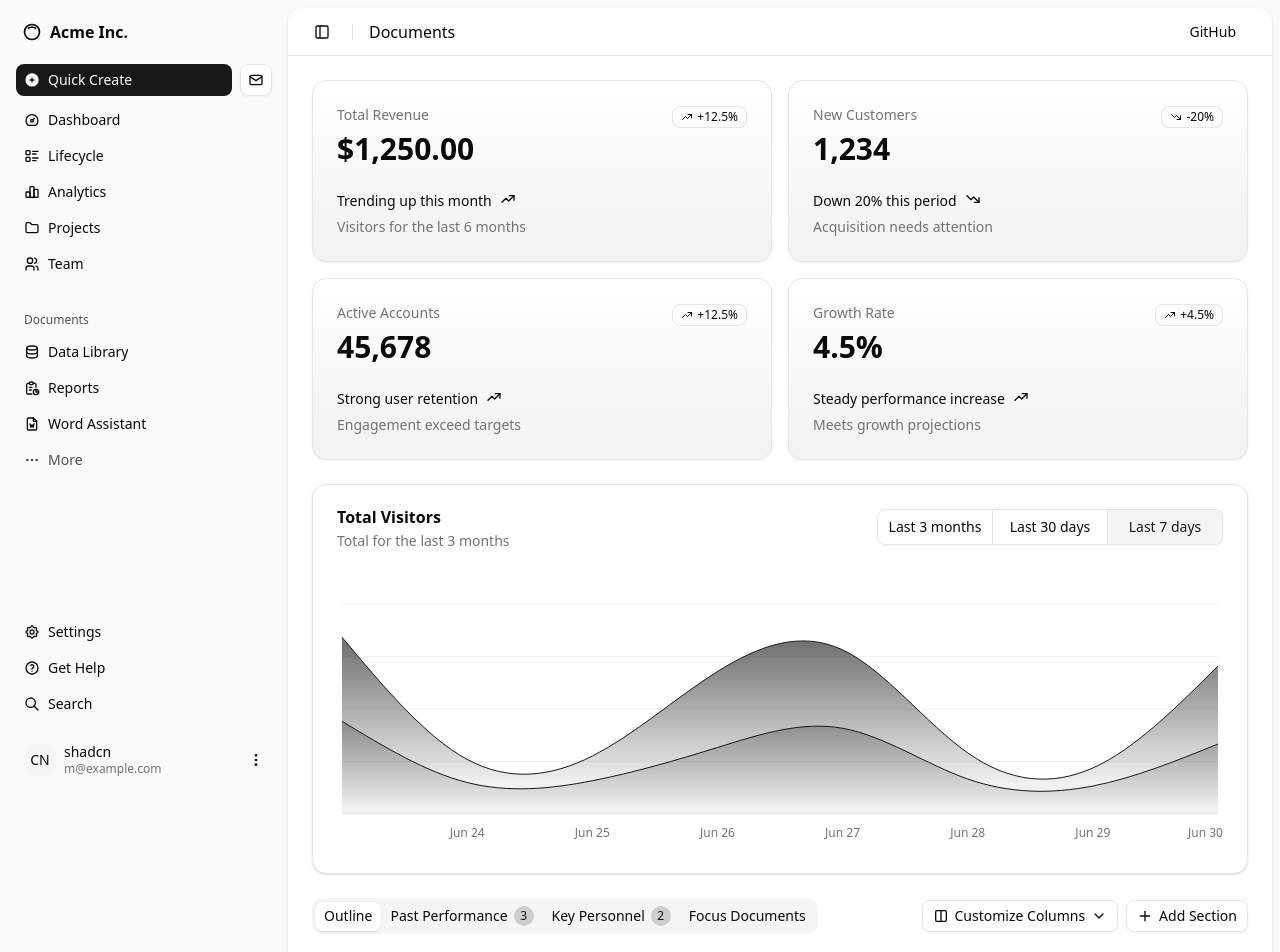
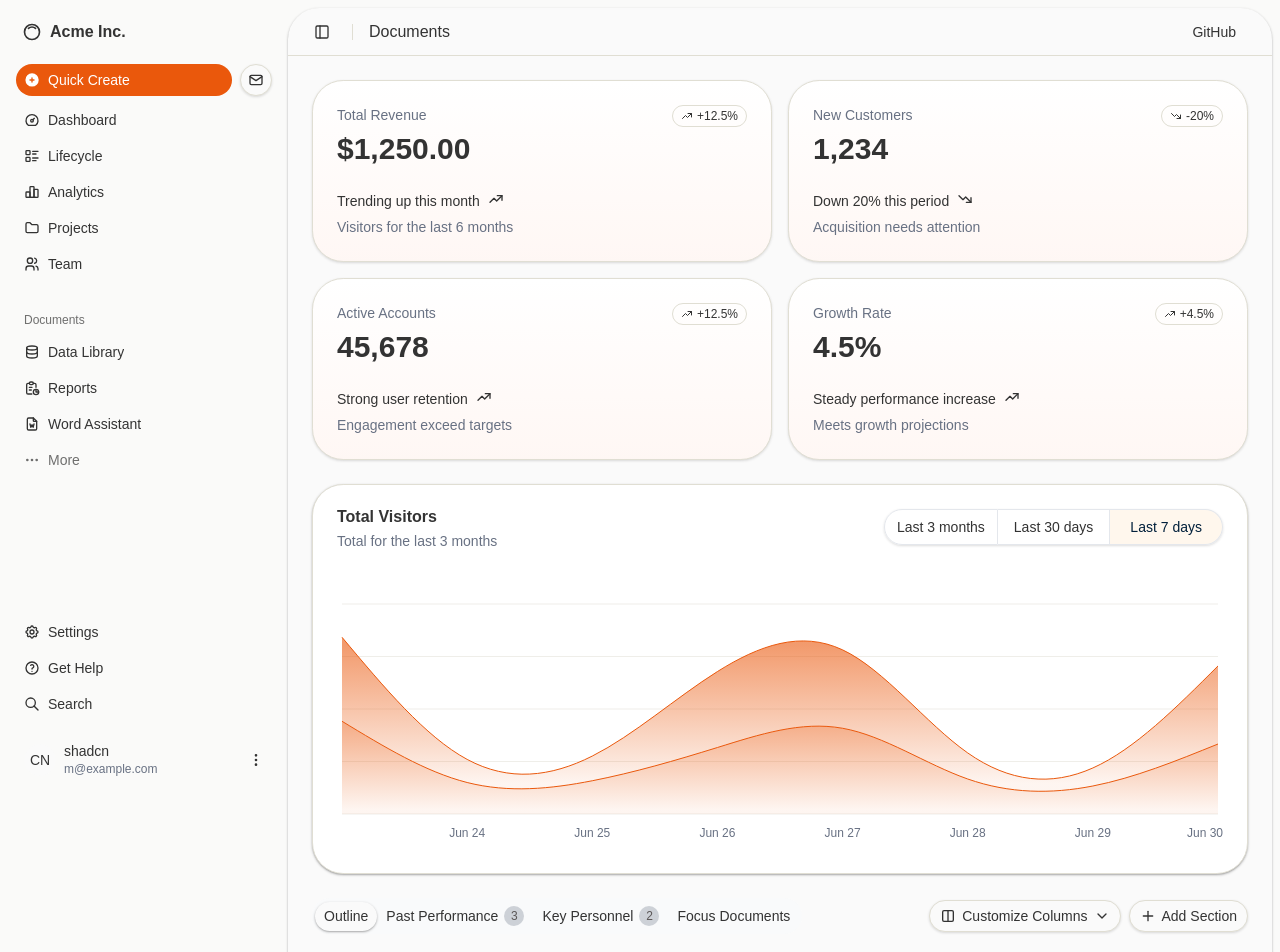
Before and after one commit to Fabrizzioxc/kanri, a React (Vite) app: page / in a window 1280 px wide. Shown: the top 952 px of the page. Built offline with nearby package versions, Linux system fonts and the light colour scheme.

Commit message:
feat: cambio de estilos

```diff
--- a/src/index.css
+++ b/src/index.css
@@ -4,10 +4,6 @@
 @custom-variant dark (&:is(.dark *));
 
 @theme inline {
-  --radius-sm: calc(var(--radius) - 4px);
-  --radius-md: calc(var(--radius) - 2px);
-  --radius-lg: var(--radius);
-  --radius-xl: calc(var(--radius) + 4px);
   --color-background: var(--background);
   --color-foreground: var(--foreground);
   --color-card: var(--card);
@@ -23,6 +19,7 @@
   --color-accent: var(--accent);
   --color-accent-foreground: var(--accent-foreground);
   --color-destructive: var(--destructive);
+  --color-destructive-foreground: var(--destructive-foreground);
   --color-border: var(--border);
   --color-input: var(--input);
   --color-ring: var(--ring);
@@ -39,75 +36,120 @@
   --color-sidebar-accent-foreground: var(--sidebar-accent-foreground);
   --color-sidebar-border: var(--sidebar-border);
   --color-sidebar-ring: var(--sidebar-ring);
+
+  --font-sans: var(--font-sans);
+  --font-mono: var(--font-mono);
+  --font-serif: var(--font-serif);
+
+  --radius-sm: calc(var(--radius) - 4px);
+  --radius-md: calc(var(--radius) - 2px);
+  --radius-lg: var(--radius);
+  --radius-xl: calc(var(--radius) + 4px);
+
+  --shadow-2xs: var(--shadow-2xs);
+  --shadow-xs: var(--shadow-xs);
+  --shadow-sm: var(--shadow-sm);
+  --shadow: var(--shadow);
+  --shadow-md: var(--shadow-md);
+  --shadow-lg: var(--shadow-lg);
+  --shadow-xl: var(--shadow-xl);
+  --shadow-2xl: var(--shadow-2xl);
 }
 
 :root {
-  --radius: 0.625rem;
-  --background: oklch(1 0 0);
-  --foreground: oklch(0.145 0 0);
-  --card: oklch(1 0 0);
-  --card-foreground: oklch(0.145 0 0);
-  --popover: oklch(1 0 0);
-  --popover-foreground: oklch(0.145 0 0);
-  --primary: oklch(0.205 0 0);
-  --primary-foreground: oklch(0.985 0 0);
-  --secondary: oklch(0.97 0 0);
-  --secondary-foreground: oklch(0.205 0 0);
-  --muted: oklch(0.97 0 0);
-  --muted-foreground: oklch(0.556 0 0);
-  --accent: oklch(0.97 0 0);
-  --accent-foreground: oklch(0.205 0 0);
-  --destructive: oklch(0.577 0.245 27.325);
-  --border: oklch(0.922 0 0);
-  --input: oklch(0.922 0 0);
-  --ring: oklch(0.708 0 0);
-  --chart-1: oklch(0.646 0.222 41.116);
-  --chart-2: oklch(0.6 0.118 184.704);
-  --chart-3: oklch(0.398 0.07 227.392);
-  --chart-4: oklch(0.828 0.189 84.429);
-  --chart-5: oklch(0.769 0.188 70.08);
-  --sidebar: oklch(0.985 0 0);
-  --sidebar-foreground: oklch(0.145 0 0);
-  --sidebar-primary: oklch(0.205 0 0);
-  --sidebar-primary-foreground: oklch(0.985 0 0);
-  --sidebar-accent: oklch(0.97 0 0);
-  --sidebar-accent-foreground: oklch(0.205 0 0);
-  --sidebar-border: oklch(0.922 0 0);
-  --sidebar-ring: oklch(0.708 0 0);
+  --background: oklch(0.9851 0 0);
+  --foreground: oklch(0.3211 0 0);
+  --card: oklch(1.0000 0 0);
+  --card-foreground: oklch(0.3211 0 0);
+  --popover: oklch(1.0000 0 0);
+  --popover-foreground: oklch(0.3211 0 0);
+  --primary: oklch(0.6461 0.1943 41.1158);
+  --primary-foreground: oklch(1.0000 0 0);
+  --secondary: oklch(0.8442 0.1722 84.9338);
+  --secondary-foreground: oklch(0.4605 0.0052 17.3451);
+  --muted: oklch(0.9846 0.0017 247.8389);
+  --muted-foreground: oklch(0.5475 0.0301 264.2870);
+  --accent: oklch(0.9796 0.0158 73.6841);
+  --accent-foreground: oklch(0.2386 0.0627 249.3131);
+  --destructive: oklch(0.6425 0.2227 26.1587);
+  --destructive-foreground: oklch(1.0000 0 0);
+  --border: oklch(0.8991 0.0149 98.3033);
+  --input: oklch(0.9271 0.0075 260.7315);
+  --ring: oklch(0.6234 0.1896 259.7548);
+  --chart-1: oklch(0.7575 0.1749 60.4599);
+  --chart-2: oklch(0.7559 0.1350 244.3151);
+  --chart-3: oklch(0.6887 0.0859 73.8977);
+  --chart-4: oklch(0.8168 0.0822 66.2492);
+  --chart-5: oklch(0.7891 0.0406 192.3933);
+  --sidebar: oklch(0.9848 0.0013 106.4233);
+  --sidebar-foreground: oklch(0.3211 0 0);
+  --sidebar-primary: oklch(0.6234 0.1896 259.7548);
+  --sidebar-primary-foreground: oklch(1.0000 0 0);
+  --sidebar-accent: oklch(0.9796 0.0158 73.6841);
+  --sidebar-accent-foreground: oklch(0.3255 0.0927 146.0781);
+  --sidebar-border: oklch(0.9271 0.0075 260.7315);
+  --sidebar-ring: oklch(0.6234 0.1896 259.7548);
+  --font-sans: Poppins, sans-serif;
+  --font-serif: Source Serif 4, serif;
+  --font-mono: JetBrains Mono, monospace;
+  --radius: 1.7rem;
+  --shadow-2xs: 0px 1px 2.5px 0px hsl(0 0% 10.1961% / 0.15);
+  --shadow-xs: 0px 1px 2.5px 0px hsl(0 0% 10.1961% / 0.15);
+  --shadow-sm: 0px 1px 2.5px 0px hsl(0 0% 10.1961% / 0.30), 0px 1px 2px -1px hsl(0 0% 10.1961% / 0.30);
+  --shadow: 0px 1px 2.5px 0px hsl(0 0% 10.1961% / 0.30), 0px 1px 2px -1px hsl(0 0% 10.1961% / 0.30);
+  --shadow-md: 0px 1px 2.5px 0px hsl(0 0% 10.1961% / 0.30), 0px 2px 4px -1px hsl(0 0% 10.1961% / 0.30);
+  --shadow-lg: 0px 1px 2.5px 0px hsl(0 0% 10.1961% / 0.30), 0px 4px 6px -1px hsl(0 0% 10.1961% / 0.30);
+  --shadow-xl: 0px 1px 2.5px 0px hsl(0 0% 10.1961% / 0.30), 0px 8px 10px -1px hsl(0 0% 10.1961% / 0.30);
+  --shadow-2xl: 0px 1px 2.5px 0px hsl(0 0% 10.1961% / 0.75);
+  --tracking-normal: 0em;
+  --spacing: 0.25rem;
 }
 
 .dark {
-  --background: oklch(0.145 0 0);
-  --foreground: oklch(0.985 0 0);
-  --card: oklch(0.205 0 0);
-  --card-foreground: oklch(0.985 0 0);
-  --popover: oklch(0.205 0 0);
-  --popover-foreground: oklch(0.985 0 0);
-  --primary: oklch(0.922 0 0);
-  --primary-foreground: oklch(0.205 0 0);
-  --secondary: oklch(0.269 0 0);
-  --secondary-foreground: oklch(0.985 0 0);
-  --muted: oklch(0.269 0 0);
-  --muted-foreground: oklch(0.708 0 0);
-  --accent: oklch(0.269 0 0);
-  --accent-foreground: oklch(0.985 0 0);
-  --destructive: oklch(0.704 0.191 22.216);
-  --border: oklch(1 0 0 / 10%);
-  --input: oklch(1 0 0 / 15%);
-  --ring: oklch(0.556 0 0);
-  --chart-1: oklch(0.488 0.243 264.376);
-  --chart-2: oklch(0.696 0.17 162.48);
-  --chart-3: oklch(0.769 0.188 70.08);
-  --chart-4: oklch(0.627 0.265 303.9);
-  --chart-5: oklch(0.645 0.246 16.439);
-  --sidebar: oklch(0.205 0 0);
-  --sidebar-foreground: oklch(0.985 0 0);
-  --sidebar-primary: oklch(0.488 0.243 264.376);
-  --sidebar-primary-foreground: oklch(0.985 0 0);
-  --sidebar-accent: oklch(0.269 0 0);
-  --sidebar-accent-foreground: oklch(0.985 0 0);
-  --sidebar-border: oklch(1 0 0 / 10%);
-  --sidebar-ring: oklch(0.556 0 0);
+  --background: oklch(0.2197 0.0107 151.2483);
+  --foreground: oklch(0.9219 0 0);
+  --card: oklch(0.2371 0.0058 121.8889);
+  --card-foreground: oklch(0.9219 0 0);
+  --popover: oklch(0.2720 0.0100 132.6402);
+  --popover-foreground: oklch(0.9219 0 0);
+  --primary: oklch(0.3995 0.0816 140.0073);
+  --primary-foreground: #FAFAFA ;
+  --secondary: #D6A94A ;
+  --secondary-foreground: oklch(0.2264 0 0);
+  --muted: oklch(0.2371 0.0058 121.8889);
+  --muted-foreground: oklch(0.7155 0 0);
+  --accent: oklch(0.5903 0.0783 194.1268);
+  --accent-foreground: oklch(1.0000 0 0);
+  --destructive: oklch(0.5655 0.2239 28.4673);
+  --destructive-foreground: oklch(1.0000 0 0);
+  --border: oklch(0.3314 0.0127 126.0660);
+  --input: oklch(0.2371 0.0058 121.8889);
+  --ring: oklch(0.6234 0.1896 259.7548);
+  --chart-1: oklch(0.7113 0.0772 173.8103);
+  --chart-2: oklch(0.7359 0.1468 79.4150);
+  --chart-3: oklch(0.4864 0.0953 68.7032);
+  --chart-4: oklch(0.7341 0.0408 63.3234);
+  --chart-5: oklch(0.5633 0.0480 214.6714);
+  --sidebar: oklch(0.1774 0.0185 137.9747);
+  --sidebar-foreground: oklch(0.9219 0 0);
+  --sidebar-primary: oklch(0.6234 0.1896 259.7548);
+  --sidebar-primary-foreground: oklch(1.0000 0 0);
+  --sidebar-accent: oklch(0.4995 0.0393 141.1005);
+  --sidebar-accent-foreground: oklch(0.9515 0.0046 258.3249);
+  --sidebar-border: oklch(0.3715 0 0);
+  --sidebar-ring: oklch(0.6234 0.1896 259.7548);
+  --font-sans: Poppins, sans-serif;
+  --font-serif: Source Serif 4, serif;
+  --font-mono: JetBrains Mono, monospace;
+  --radius: 1.7rem;
+  --shadow-2xs: 0px 1px 2.5px 0px hsl(0 0% 10.1961% / 0.15);
+  --shadow-xs: 0px 1px 2.5px 0px hsl(0 0% 10.1961% / 0.15);
+  --shadow-sm: 0px 1px 2.5px 0px hsl(0 0% 10.1961% / 0.30), 0px 1px 2px -1px hsl(0 0% 10.1961% / 0.30);
+  --shadow: 0px 1px 2.5px 0px hsl(0 0% 10.1961% / 0.30), 0px 1px 2px -1px hsl(0 0% 10.1961% / 0.30);
+  --shadow-md: 0px 1px 2.5px 0px hsl(0 0% 10.1961% / 0.30), 0px 2px 4px -1px hsl(0 0% 10.1961% / 0.30);
+  --shadow-lg: 0px 1px 2.5px 0px hsl(0 0% 10.1961% / 0.30), 0px 4px 6px -1px hsl(0 0% 10.1961% / 0.30);
+  --shadow-xl: 0px 1px 2.5px 0px hsl(0 0% 10.1961% / 0.30), 0px 8px 10px -1px hsl(0 0% 10.1961% / 0.30);
+  --shadow-2xl: 0px 1px 2.5px 0px hsl(0 0% 10.1961% / 0.75);
 }
 
 @layer base {
```
